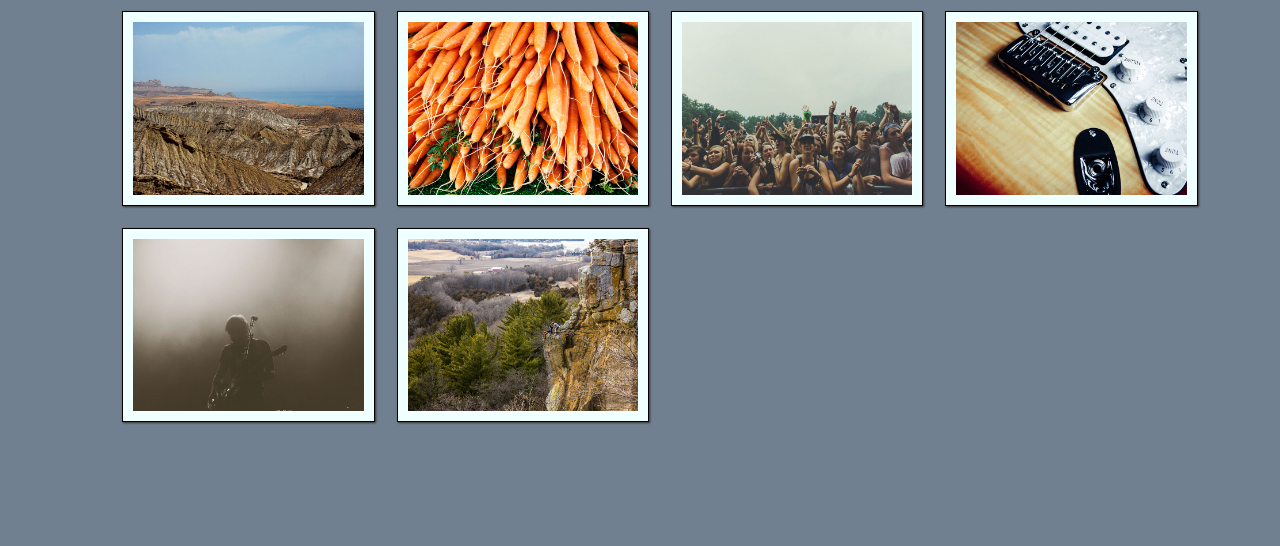
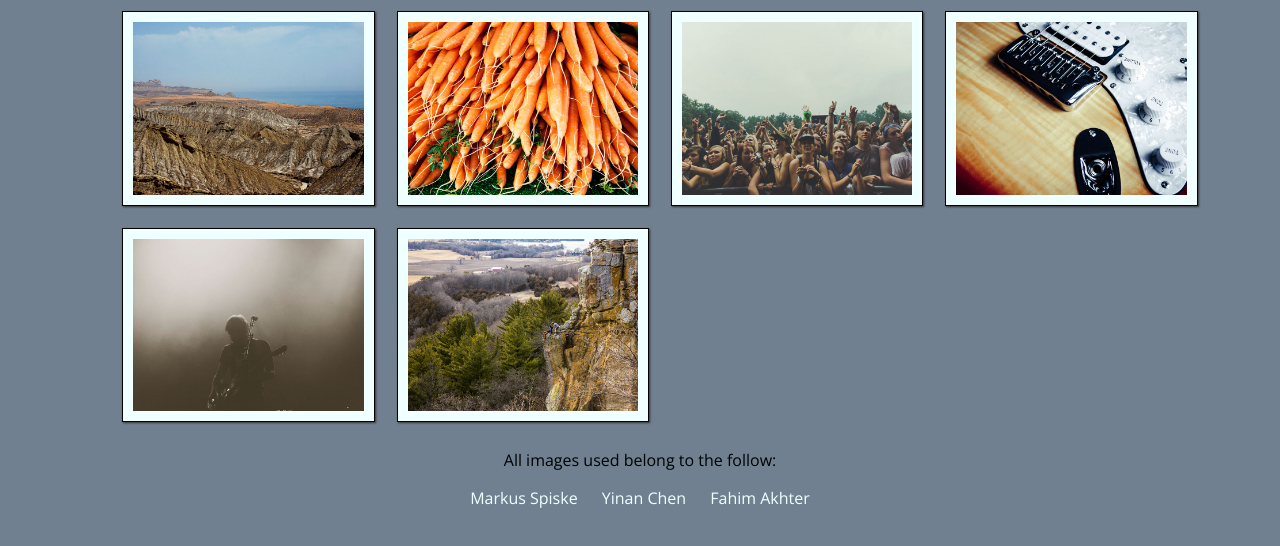
Before and after one commit to hass0302/responsive-images, a plain HTML site: page index.html in a window 1280 px wide. Shown: the part 86-632 px from the top of the page. Drawn offline with nearby package versions, Linux system fonts and the light colour scheme.

Commit message:
added image attribution
added links to the respective author to the images.

```diff
--- a/css/main.css
+++ b/css/main.css
@@ -6,6 +6,17 @@ body {
     font-family: "Open Sans", sans-serif;
     background-color: slategray;
     text-align: center;
+}
+
+p {
+    display: block;
+    width: 100%
+}
+
+a {
+    text-decoration: none;
+    color: azure;
+    padding: 0 10px;
 }
 
 #wrapper {
--- a/index.html
+++ b/index.html
@@ -41,6 +41,8 @@ img/fahim-akhter-kund-malir-pakistan-large.jpg 800w"><img src="img/fahim-akhter-
             </ul>
         </div>
     </main>
+    <footer>
+        <p>All images used belong to the follow: </p><a href="https://500px.com/markusspiske">Markus Spiske</a> <a href="https://500px.com/webmaster85">Yinan Chen</a> <a href="https://500px.com/fahimakhter">Fahim Akhter</a> </footer>
 </body>
 
 </html>
```
